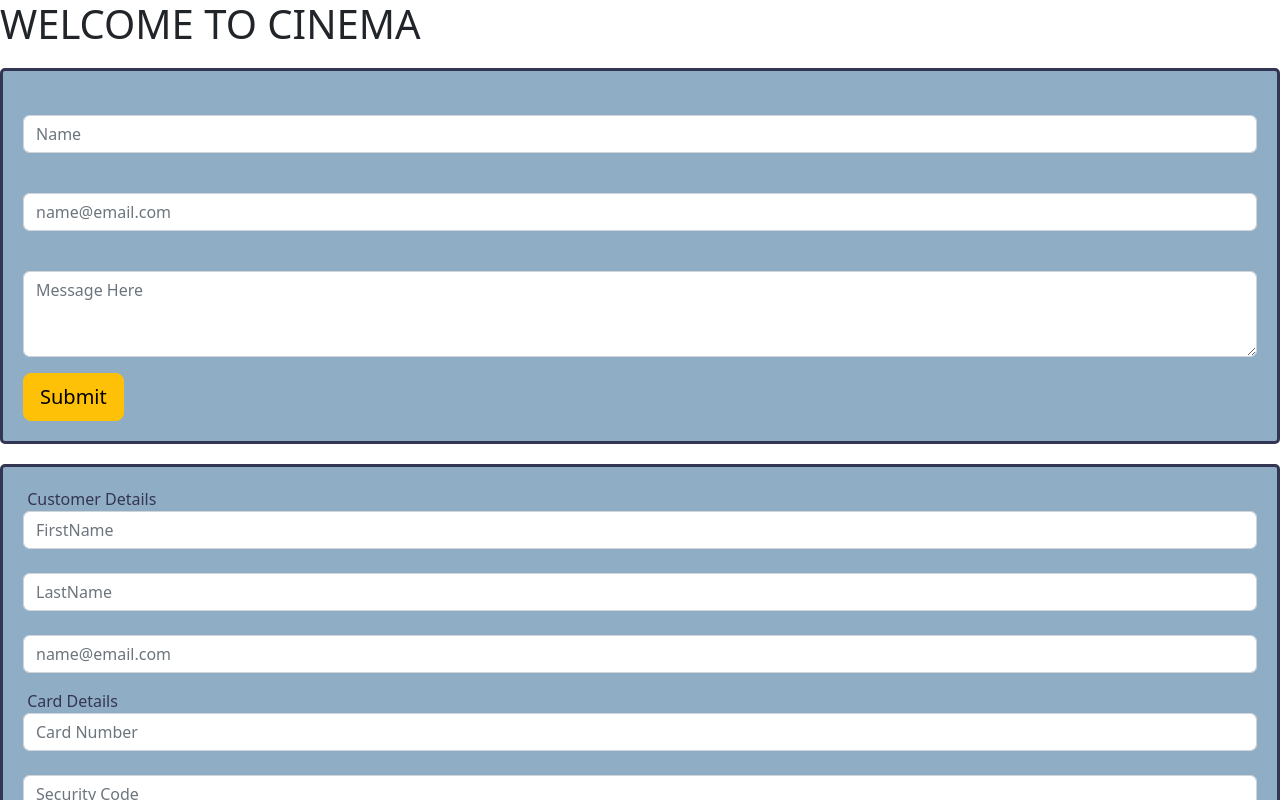
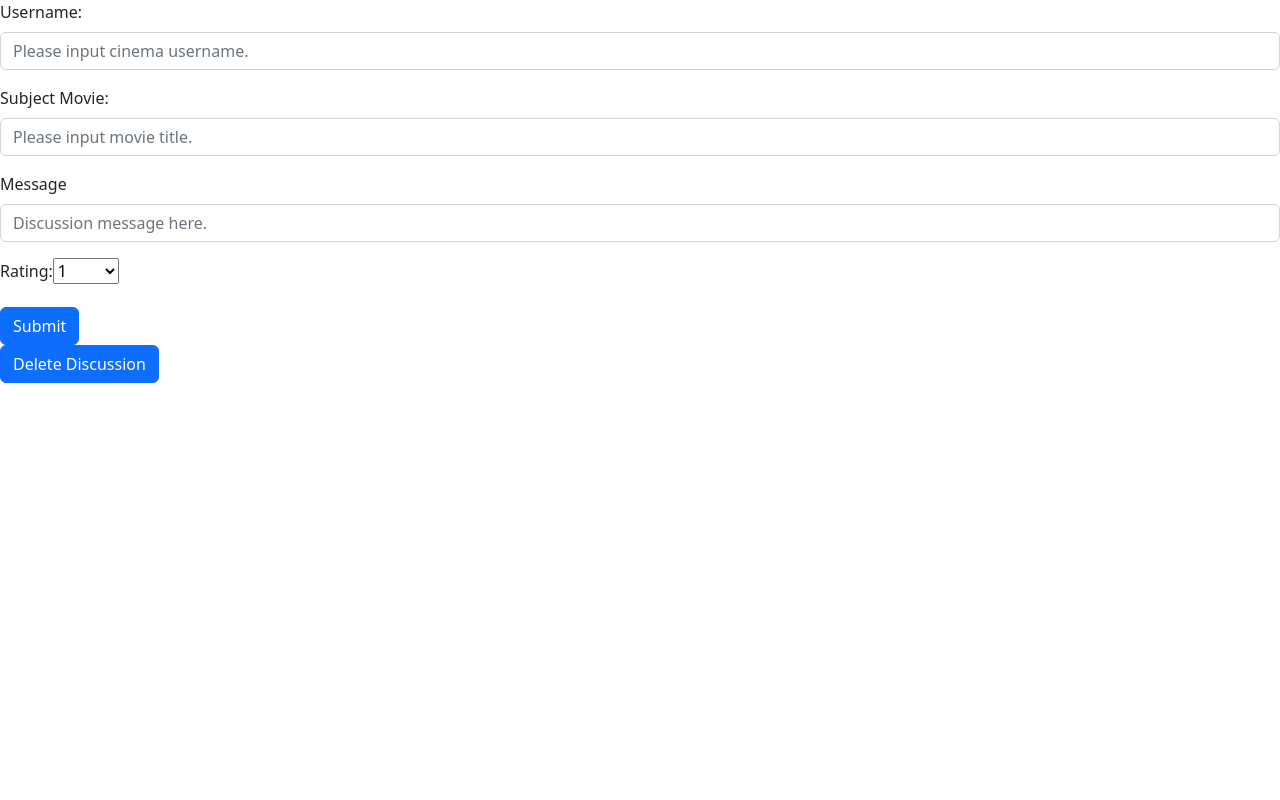
Before and after one commit to CSCairney/QA-Cinemas-Project, a React (Create React App) app in the folder client/: page / in a window 1280 px wide. Shown: the top 800 px of the page. Built offline with nearby package versions, Linux system fonts and the light colour scheme.

Commit message:
forums states

```diff
--- a/client/src/App.js
+++ b/client/src/App.js
@@ -1,9 +1,13 @@
+import Discussion from "./component/discussion/discussionsMessages";
 
 function App() {
   return (
+    <>
     <div className="App">
       <h1>WELCOME TO CINEMA</h1>
     </div>
+    <Discussion/>
+    </>
   );
 }
 
--- a/client/src/component/discussion/discussionsMessages.jsx
+++ b/client/src/component/discussion/discussionsMessages.jsx
@@ -4,92 +4,80 @@ import {useState, useEffect } from "react";
 
 
 
-function discussionMessages() {
+const Discussion = () => {
     const [discussions, setDiscussions] = useState([]);
-    const [discussionUsername, setDiscussionUsername] = useState([]);
-    const [discussionSubjectMovie, setDiscussionSubjectMovie] = useState([]);
-    const [discussionRating, setDiscussionRating] = useState([]);
-    const [discussionSpoilerMarker, setDiscussionSpoilerMarker] = useState([]);
-    const [discussionMessage, setDiscussionMessage] = useState([]);
+    const [discussionUsername, setDiscussionUsername] = useState("");
+    const [discussionSubjectMovie, setDiscussionSubjectMovie] = useState("");
+    const [discussionRating, setDiscussionRating] = useState("");
+    const [discussionSpoilerMarker, setDiscussionSpoilerMarker] = useState(false);
+    const [discussionMessage, setDiscussionMessage] = useState("");
 
     const addDiscussionMessage = (e) =>{
             e.preventDefault()
-            const discussion = {discussionUsername, discussionSubjectMovie, discussionRating, discussionSpoilerMarker, discussionMessage}
+            const discussion = {
+                username: discussionUsername,
+                subjectMovie: discussionSubjectMovie,
+                rating: discussionRating,
+                spoilerMarker: discussionSpoilerMarker,
+                message: discussionMessage
+            }
             console.log(discussion)
-            fetch(axios.post('localhost:3002/discussion/create',{
+            axios.post('localhost:3002/discussions/create',{
                 body:JSON.stringify(discussion)
-            }))
-            fetchDiscussionMessages();
+            }).then(()=>{
+                console.log("New discussion message added")
+
+            })
+
     }
 
     useEffect(() => {
-        const fetchDiscussionMessages = async () => {
-            try {
-                const response = await axios.get('localhost:3002/discussion/getAll');
-                setDiscussions(response.data);
-            } catch (err) {
-                if (err.response) {
-                    console.log(err.response.data);
-                    console.log(err.response.status);
-                    console.log(err.response.headers);
-                } else {
-                    console.log(`Error: ${err.message}`);
-                }
 
-            }
-        }
+        axios.get('localhost:3002/discussions/getAll')
+            .then(res => res.json())
+            .then((result) => {
+                setDiscussions(result);
+            })
 
-        fetchDiscussionMessages();
+
     }, [])
-
-    // const handleDelete = async (id) => {
-    //     try {
-    //         await api.delete(`/${id}`);
-    //         const discussionsList = discussions.filter(discussion => discussion.id !== id);
-    //         setDiscussions(discussionsList);
-    //         history.pushState('/getAll');
-    //     } catch (err) {
-    //         console.log(`Error: ${err.message}`);
-    //     }
-    // }
 
         return (
 
-                <div onload={fetchDiscussionMessages}>
-                    <form onSubmit={DiscussionHandler}>
-                        <div class="mb-3">
-                            <label for="usernameInput1" class="form-label">Username:</label>
-                            <input type="text" class="form-control" id="usernameInput" aria-describedby="usernameInput" placeholder="Please input cinema username." value={discussionUsername} onChange={(e)=>setDiscussionUsername(e.target.value)}></input>
+            <div>
+                <form onSubmit={addDiscussionMessage}>
+                    <div className="mb-3">
+                        <label htmlFor="usernameInput1" className="form-label">Username:</label>
+                        <input type="text" className="form-control" id="usernameInput" aria-describedby="usernameInput" placeholder="Please input cinema username." value={discussionUsername} onChange={(e) => setDiscussionUsername(e.target.value)}></input>
 
                     </div>
-                        <div class="mb-3">
-                            <label for="subjectMovieInput1" class="form-label">Subject Movie:</label>
-                            <input type="text" class="form-control" id="subjectMovieInput" aria-describedby="subjectMovieInput" placeholder="Please input movie title." value={discussionSubjectMovie} onChange={(e)=>setDiscussionSubjectMovie(e.target.value)}></input>
+                    <div className="mb-3">
+                        <label htmlFor="subjectMovieInput1" className="form-label">Subject Movie:</label>
+                        <input type="text" className="form-control" id="subjectMovieInput" aria-describedby="subjectMovieInput" placeholder="Please input movie title." value={discussionSubjectMovie} onChange={(e) => setDiscussionSubjectMovie(e.target.value)}></input>
                     </div>
-                                         <div class="mb-3">
-                            <label for="ratingInput1" class="form-label">Rating:</label>
-                            <div id="ratingHelp" class="form-text">1-5.</div>
-                            <select id="ratingSelectValue" value={discussionRating} onChange={(e)=>setDiscussionRating(e.target.value)}>
+                    <div className="mb-3">
+                        <label htmlFor="messageInput1" className="form-label">Message</label>
+                        <input type="text" className="form-control" id="subjectMovieInput" aria-describedby="subjectMovieInput" placeholder="Discussion message here." value={discussionMessage} onChange={(e) => setDiscussionMessage(e.target.value)}></input>
+                    </div>
+                    <div className="mb-3">
+                        <label htmlFor="ratingInput1" className="form-label">Rating:</label>
+                        <select multiple={false} id="ratingSelectValue" value={discussionRating} onChange={(e) => setDiscussionRating(e.target.value)}>
                             <option selected disabled>select</option>
-                                <option value="1">1 - Poor</option>
-                                <option value="2">2 - Okay</option>
-                                <option value="3">3 - Good</option>
-                                <option value="4">4 - Great</option>
-                                <option value="5">5 - Perfect</option>
+                            <option value="1">1</option>
+                            <option value="2">2</option>
+                            <option value="3">3</option>
+                            <option value="4">4</option>
+                            <option value="5">5</option>
                         </select>
                     </div>
-                        <div class="mb-3">
-                            <label for="messageInput1" class="form-label">Message</label>
-                            <input type="text" class="form-control" id="subjectMovieInput" aria-describedby="subjectMovieInput" placeholder="Discussion message here." value={discussionMessage} onChange={(e)=>setDiscussionMessage(e.target.value)}></input>
-                        </div>
-                        <button type="submit" class="btn btn-primary" onClick={addDiscussionMessage}>Submit</button>
+                    <button type="submit" className="btn btn-primary">Submit</button>
                 </form>
 
                 <div className="discussionResult">
-                        <button onClick={this.deleteDiscussion}>Delete Discussion</button>
+                    <button className="btn btn-primary">Delete Discussion</button>
                     <ul>
                         {
-                                this.state.discussions.map(discussion => <li key={discussion.id}>'Username: {discussion.username}<br /> Rating: {discussion.rating}<br />  {discussion.message}'</li>)
+                            discussions.map(discussion => <li key={discussion.id}>'Username: {discussion.username}<br /> Rating: {discussion.rating}<br />  {discussion.message}'</li>)
                         }
                     </ul>
                 </div>
@@ -97,3 +85,5 @@ function discussionMessages() {
 
         )
     }
+
+    export default Discussion;
--- a/client/src/index.js
+++ b/client/src/index.js
@@ -1,8 +1,9 @@
 import React from 'react';
 import ReactDOM from 'react-dom/client';
-import App from './App';
-import EmailForm from './component/contact/emailForm';
-import PaymentForm from './component/payment/payment';
+// import App from './App';
+// import EmailForm from './component/contact/emailForm';
+// import PaymentForm from './component/payment/payment';
+import Discussion from './component/discussion/discussionsMessages';
 import 'bootstrap/dist/css/bootstrap.min.css';
 import './index.css';
 
@@ -11,8 +12,11 @@ import './index.css';
 const root = ReactDOM.createRoot(document.getElementById('root'));
 root.render(
   <React.StrictMode>
-    <App />
-    <EmailForm/>
-    <PaymentForm/>
+    <>
+    {/* <App /> */}
+    {/* <EmailForm/>
+    <PaymentForm/> */}
+    <Discussion/>
+    </>
   </React.StrictMode>
 );
```
Lines whose indentation alone changed are shown as unchanged.
